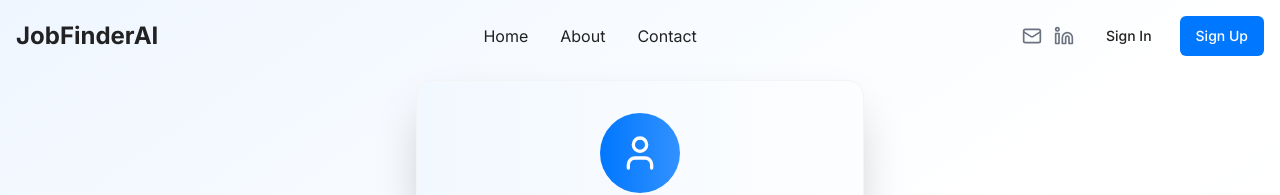
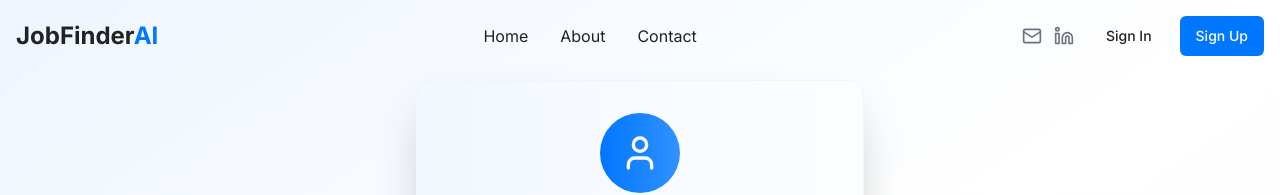
Before and after one commit to Danaemisdan/ai-job-rocket-launch, a React (Vite) app: page /auth in a window 1280 px wide. Shown: the top 195 px of the page. Built offline with nearby package versions, Linux system fonts and the light colour scheme.

Commit message:
Style header text
Change the header text color to blue.

```diff
--- a/src/components/landing/Header.tsx
+++ b/src/components/landing/Header.tsx
@@ -22,7 +22,7 @@ const Header = () => {
         {/* Logo */}
         <div className="flex items-center space-x-2">
           <span className="text-2xl font-bold text-deep-black">
-            JobFinderAI
+            JobFinder<span className="text-primary">AI</span>
           </span>
         </div>
 
```
